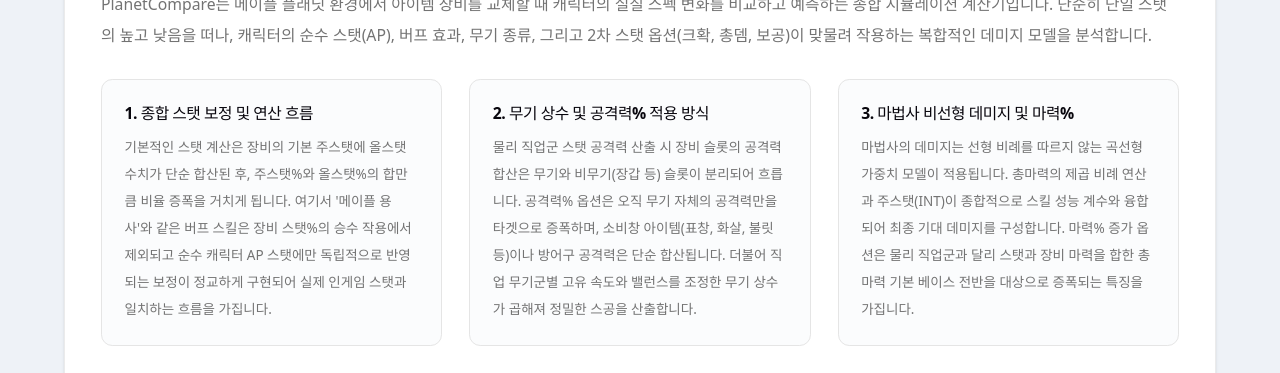
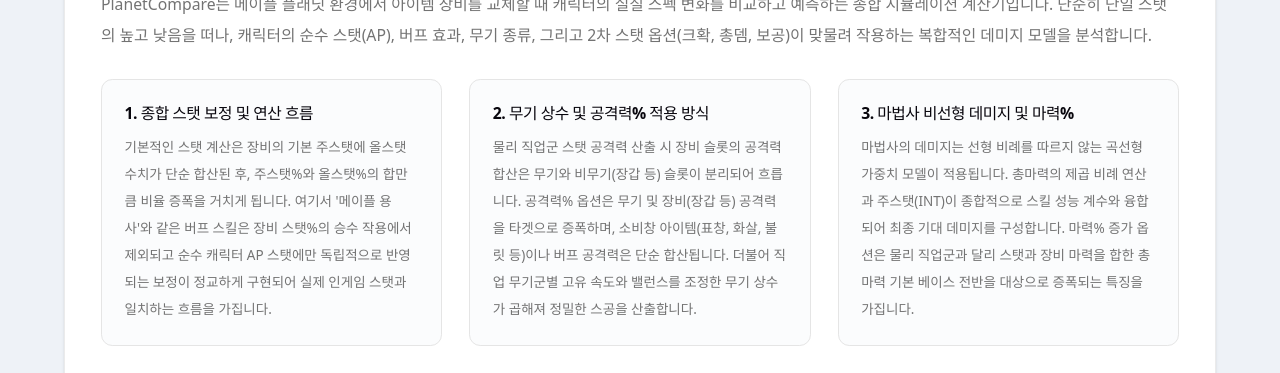
Before and after one commit to MaplePlanet-Support/MaplePlanet_Frontend, a React (Vite) app: page / in a window 1280 px wide. Shown: the part 4540-4913 px from the top of the page. Built offline with nearby package versions, Linux system fonts and the light colour scheme; a web font is replaced by a local one.

Commit message:
공퍼 계산 효울 변경

```diff
--- a/src/pages/calculator/ItemCompare.tsx
+++ b/src/pages/calculator/ItemCompare.tsx
@@ -487,7 +487,7 @@
             <h3 className="mb-2 text-sm font-semibold text-foreground">2. 무기 상수 및 공격력% 적용 방식</h3>
             <p className="text-xs leading-6 text-muted-foreground">
               물리 직업군 스탯 공격력 산출 시 장비 슬롯의 공격력 합산은 무기와 비무기(장갑 등) 슬롯이 분리되어 흐릅니다.
-              공격력% 옵션은 오직 무기 자체의 공격력만을 타겟으로 증폭하며, 소비창 아이템(표창, 화살, 불릿 등)이나 방어구 공격력은 단순 합산됩니다.
+              공격력% 옵션은 무기 및 장비(장갑 등) 공격력을 타겟으로 증폭하며, 소비창 아이템(표창, 화살, 불릿 등)이나 버프 공격력은 단순 합산됩니다.
               더불어 직업 무기군별 고유 속도와 밸런스를 조정한 무기 상수가 곱해져 정밀한 스공을 산출합니다.
             </p>
           </article>
```
